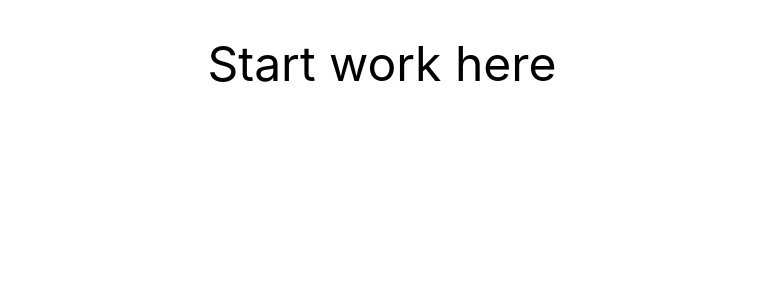
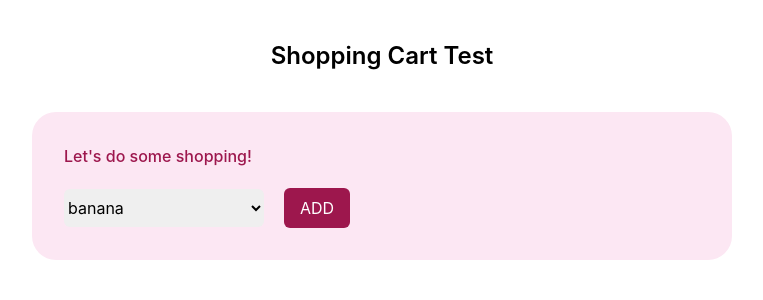
Before and after one commit to supermacchan/react-ts-test, a React (Create React App) app: page / in a window 1280 px wide. Shown: the top 300 px of the page, without its empty margins (258-1021 px from the left). Built offline with nearby package versions, Linux system fonts and the light colour scheme.

Commit message:
feat: shopping list select

```diff
--- a/src/App.tsx
+++ b/src/App.tsx
@@ -1,9 +1,12 @@
+import ShoppingPanel from "./components/ShoppingPanel/ShoppingPanel";
+
 function App() {
   return (
     <div className="App">
-      <header className='text-center text-5xl mt-10'>
-        Start work here
+      <header className='text-center text-2xl my-10 font-semibold'>
+        Shopping Cart Test
       </header>
+      <ShoppingPanel />
     </div>
   );
 }
--- /dev/null
+++ b/src/components/Select/Select.props.ts
@@ -0,0 +1,3 @@
+export type SelectProps = {
+    actionHandler: (itemName: string) => void;
+}
--- /dev/null
+++ b/src/components/Select/Select.tsx
@@ -0,0 +1,29 @@
+import { useState } from "react";
+
+import { SelectProps } from "./Select.props";
+import data from "../../data/data.json";
+
+const Select:React.FC<SelectProps> = ({ actionHandler }) => {
+    const [selectedValue, setSelectedValue] = useState(data.goods[0].name);
+
+    const handleSelectChange = (e: React.ChangeEvent<HTMLSelectElement>) => {
+        setSelectedValue(e.target.value);
+    }
+
+    const handleSubmit = (e: React.FormEvent<HTMLFormElement>) => {
+        e.preventDefault();
+        actionHandler(selectedValue);
+    }
+    return (
+        <form onSubmit={handleSubmit}>
+            <select className="w-[200px] py-2 rounded-md" onChange={handleSelectChange}>
+                {data.goods.map(item =>
+                    <option value={item.name} key={item.name}>{item.name}</option>
+                )}
+            </select>
+            <button type="submit" className="ml-5 py-2 px-4 bg-pink-800 text-white uppercase rounded-md">Add</button>
+        </form>
+    )
+}
+
+export default Select;
--- /dev/null
+++ b/src/components/ShoppingList/ShoppingList.props.ts
@@ -0,0 +1,5 @@
+import { ShoppingItem } from "../../types"
+
+export type ShoppingListProps = {
+    data: ShoppingItem[];
+}
--- /dev/null
+++ b/src/components/ShoppingList/ShoppingList.tsx
@@ -0,0 +1,12 @@
+import { ShoppingListProps } from "./ShoppingList.props";
+
+const ShoppingList: React.FC<ShoppingListProps> = ({ data }) => {
+    console.log(data);
+    return (
+        <ul>
+
+        </ul>
+    )
+}
+
+export default ShoppingList;
--- /dev/null
+++ b/src/components/ShoppingPanel/ShoppingPanel.tsx
@@ -0,0 +1,26 @@
+import { useState } from "react";
+
+import Select from "../../components/Select/Select";
+import ShoppingList from "../../components/ShoppingList/ShoppingList";
+
+import { ShoppingItem } from "../../types"
+import data from "../../data/data.json";
+
+const ShoppingPanel = () => {
+    const [shoppingList, setShoppingList] = useState<ShoppingItem[]>([]);
+
+    const updateShoppingList = (itemName: string) => {
+        const index = data.goods.findIndex(item => item.name === itemName);
+        setShoppingList([...shoppingList, data.goods[index] ])
+    }
+
+    return (
+        <section className="bg-pink-100 w-[700px] mx-auto p-8 rounded-3xl">
+            <h2 className="mb-5 text-pink-800 font-medium">Let's do some shopping!</h2>
+            <Select actionHandler={updateShoppingList} />
+            <ShoppingList data={shoppingList} />
+        </section>
+    )
+}
+
+export default ShoppingPanel;
--- /dev/null
+++ b/src/data/data.json
@@ -0,0 +1,46 @@
+{
+    "goods": [
+        {
+            "name": "banana",
+            "price": 20,
+            "currency": "USD",
+            "measure": "kg"
+        },
+        {
+            "name": "carrot",
+            "price": 5,
+            "currency": "USD",
+            "measure": "kg"
+        },
+        {
+            "name": "apple",
+            "price": 13,
+            "currency": "USD",
+            "measure": "kg"
+        },
+        {
+            "name": "onion",
+            "price": 2,
+            "currency": "USD",
+            "measure": "kg"
+        },
+        {
+            "name": "orange",
+            "price": 25,
+            "currency": "USD",
+            "measure": "kg"
+        },
+        {
+            "name": "milk",
+            "price": 10,
+            "currency": "USD",
+            "measure": "psc"
+        },
+        {
+            "name": "bread",
+            "price": 7,
+            "currency": "USD",
+            "measure": "psc"
+        }
+    ]
+}
--- /dev/null
+++ b/src/types/index.ts
@@ -0,0 +1,6 @@
+export type ShoppingItem = {
+    name: string;
+    price: number;
+    currency: string;
+    measure: string;
+}
```
